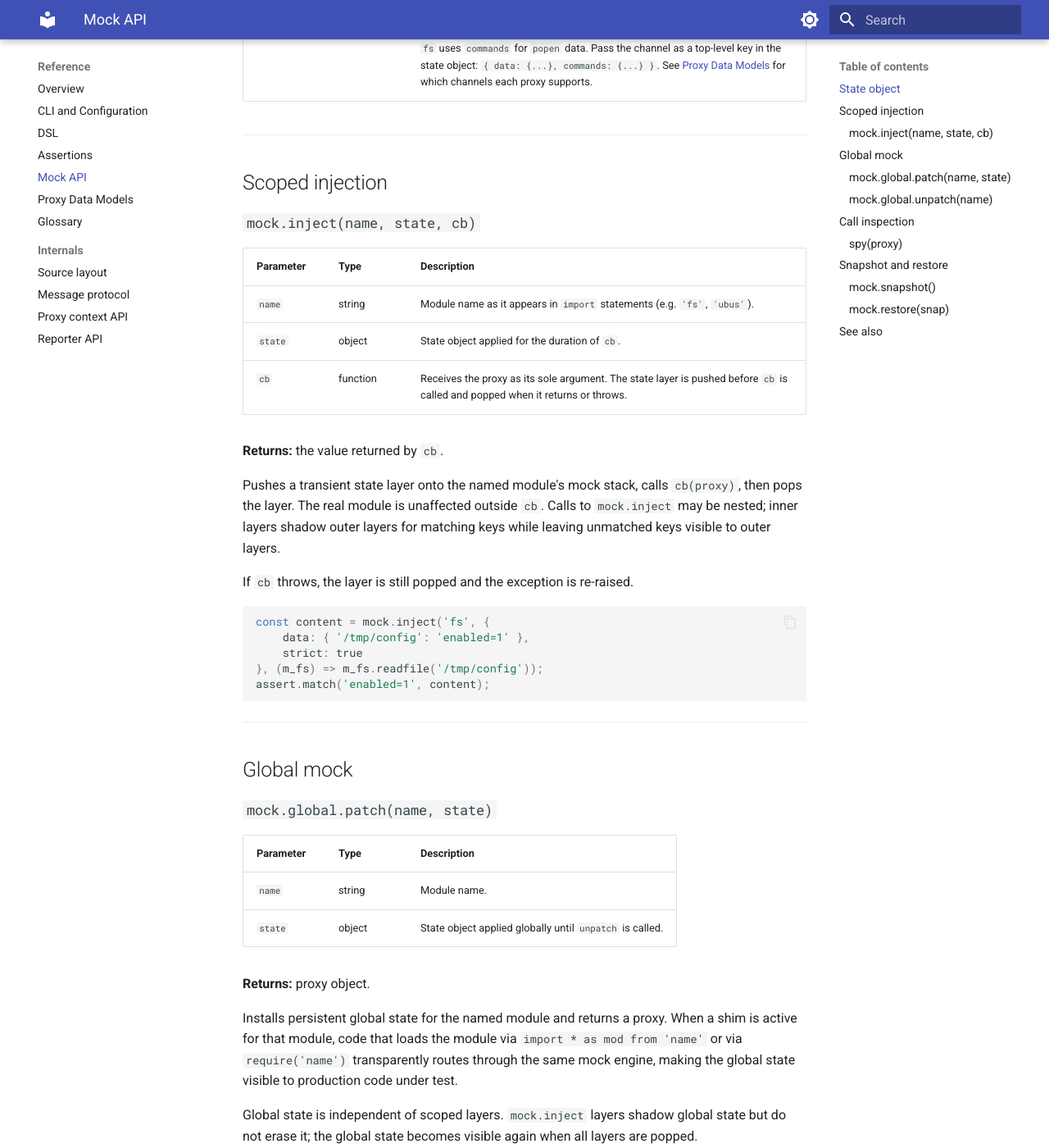
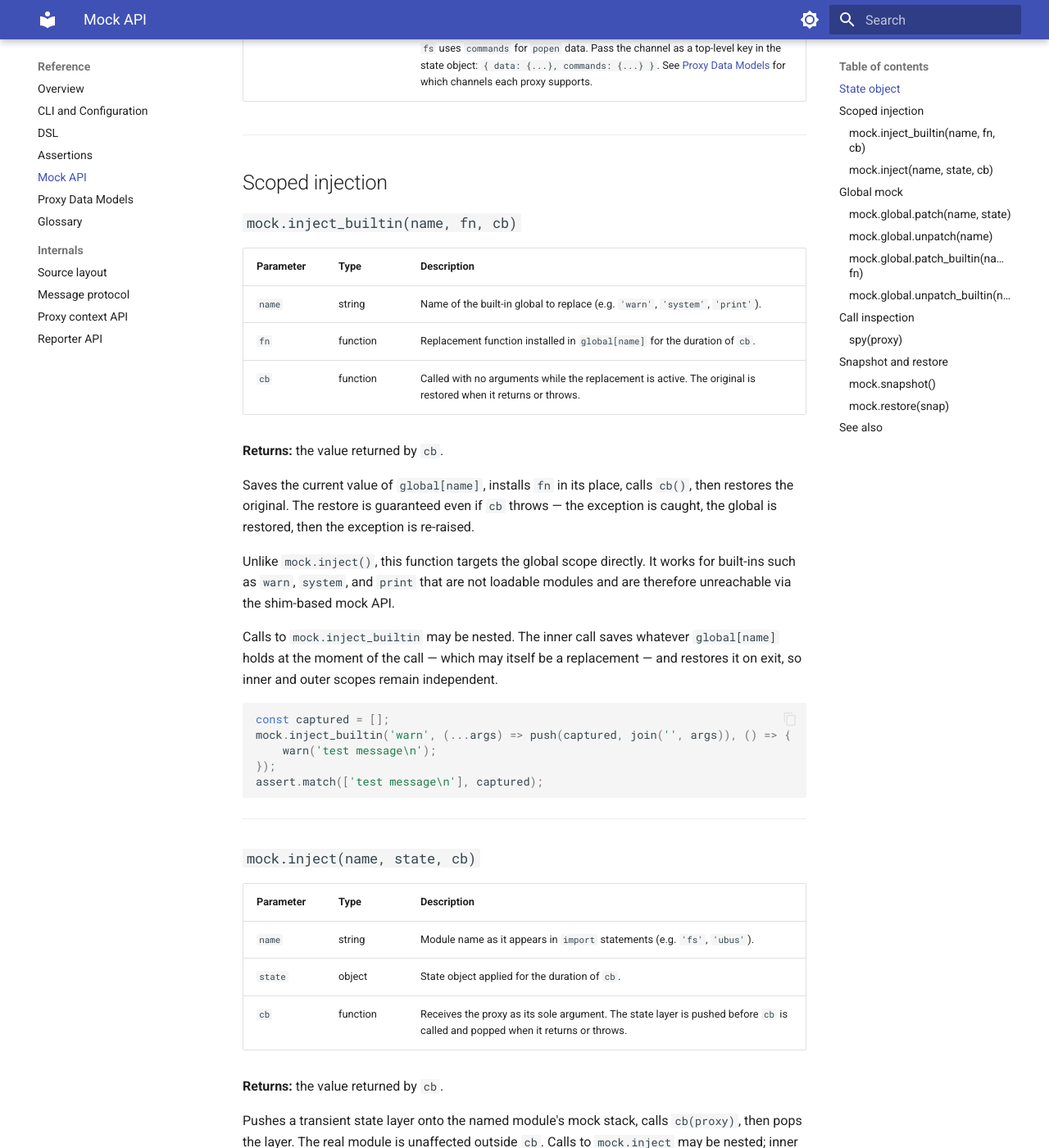
Before and after one commit to m00qek/utest, an MkDocs documentation site: the page built from docs/reference/mock-api.md, in a window 1280 px wide and 1400 px high, scrolled down 788 px. Shown: the whole window at 82% size. Built offline with MkDocs 1.6.1 and Material for MkDocs 9.7.7, drawn with Linux system fonts in a browser that asks for light colours; some of the changed text lies outside the part shown.

Commit message:
docs: document inject_builtin() and patch/unpatch_builtin() via Diátaxis
Add reference entries for mock.inject_builtin(), mock.global.patch_builtin(),
and mock.global.unpatch_builtin() to mock-api.md.

Extend inject-vs-patch.md with a 'Built-in globals' section explaining why
the shim mechanism cannot reach built-ins and how the new API fills that gap.

Add how-to/mock-builtin.md with practical recipes for capturing warn() output,
suppressing it across a describe block, intercepting system() calls, and
layering inject_builtin on top of an active patch_builtin.

````diff
--- a/docs/reference/mock-api.md
+++ b/docs/reference/mock-api.md
@@ -24,6 +24,32 @@ All mock entry points accept a `state` object that configures what the proxy doe
 ---
 
 ## Scoped injection
+
+### `mock.inject_builtin(name, fn, cb)`
+
+| Parameter | Type | Description |
+| :--- | :--- | :--- |
+| `name` | string | Name of the built-in global to replace (e.g. `'warn'`, `'system'`, `'print'`). |
+| `fn` | function | Replacement function installed in `global[name]` for the duration of `cb`. |
+| `cb` | function | Called with no arguments while the replacement is active. The original is restored when it returns or throws. |
+
+**Returns:** the value returned by `cb`.
+
+Saves the current value of `global[name]`, installs `fn` in its place, calls `cb()`, then restores the original. The restore is guaranteed even if `cb` throws — the exception is caught, the global is restored, then the exception is re-raised.
+
+Unlike `mock.inject()`, this function targets the global scope directly. It works for built-ins such as `warn`, `system`, and `print` that are not loadable modules and are therefore unreachable via the shim-based mock API.
+
+Calls to `mock.inject_builtin` may be nested. The inner call saves whatever `global[name]` holds at the moment of the call — which may itself be a replacement — and restores it on exit, so inner and outer scopes remain independent.
+
+```js
+const captured = [];
+mock.inject_builtin('warn', (...args) => push(captured, join('', args)), () => {
+    warn('test message\n');
+});
+assert.match(['test message\n'], captured);
+```
+
+---
 
 ### `mock.inject(name, state, cb)`
 
@@ -86,6 +112,44 @@ Removes all global state for the named module and clears the stored proxy. Scope
 
 ```js
 mock.global.unpatch('ubus');
+```
+
+---
+
+### `mock.global.patch_builtin(name, fn)`
+
+| Parameter | Type | Description |
+| :--- | :--- | :--- |
+| `name` | string | Name of the built-in global to replace (e.g. `'warn'`, `'system'`, `'print'`). |
+| `fn` | function | Replacement function installed in `global[name]` until `unpatch_builtin` is called. |
+
+**Returns:** nothing.
+
+Saves the current value of `global[name]` and installs `fn` in its place. The replacement persists until `mock.global.unpatch_builtin(name)` is called. Unlike `mock.inject_builtin()`, there is no automatic cleanup.
+
+Calling `mock.inject_builtin()` while a `patch_builtin` is active layers on top of it correctly: `inject_builtin` saves the patched function and restores it when its callback exits, leaving the persistent patch in place.
+
+```js
+const captured = [];
+mock.global.patch_builtin('warn', (...args) => push(captured, join('', args)));
+// ... code under test runs here ...
+mock.global.unpatch_builtin('warn');
+```
+
+---
+
+### `mock.global.unpatch_builtin(name)`
+
+| Parameter | Type | Description |
+| :--- | :--- | :--- |
+| `name` | string | Name of the built-in global whose original should be restored. |
+
+**Returns:** nothing.
+
+Restores `global[name]` to the value that was saved by the most recent `mock.global.patch_builtin(name)` call. If `patch_builtin` was never called for `name`, this is a no-op.
+
+```js
+mock.global.unpatch_builtin('warn');
 ```
 
 ---
````
Also changed, not shown: docs/explanation/inject-vs-patch.md (+22 -0 lines), docs/how-to/mock-builtin.md (added, +109 -0 lines).
